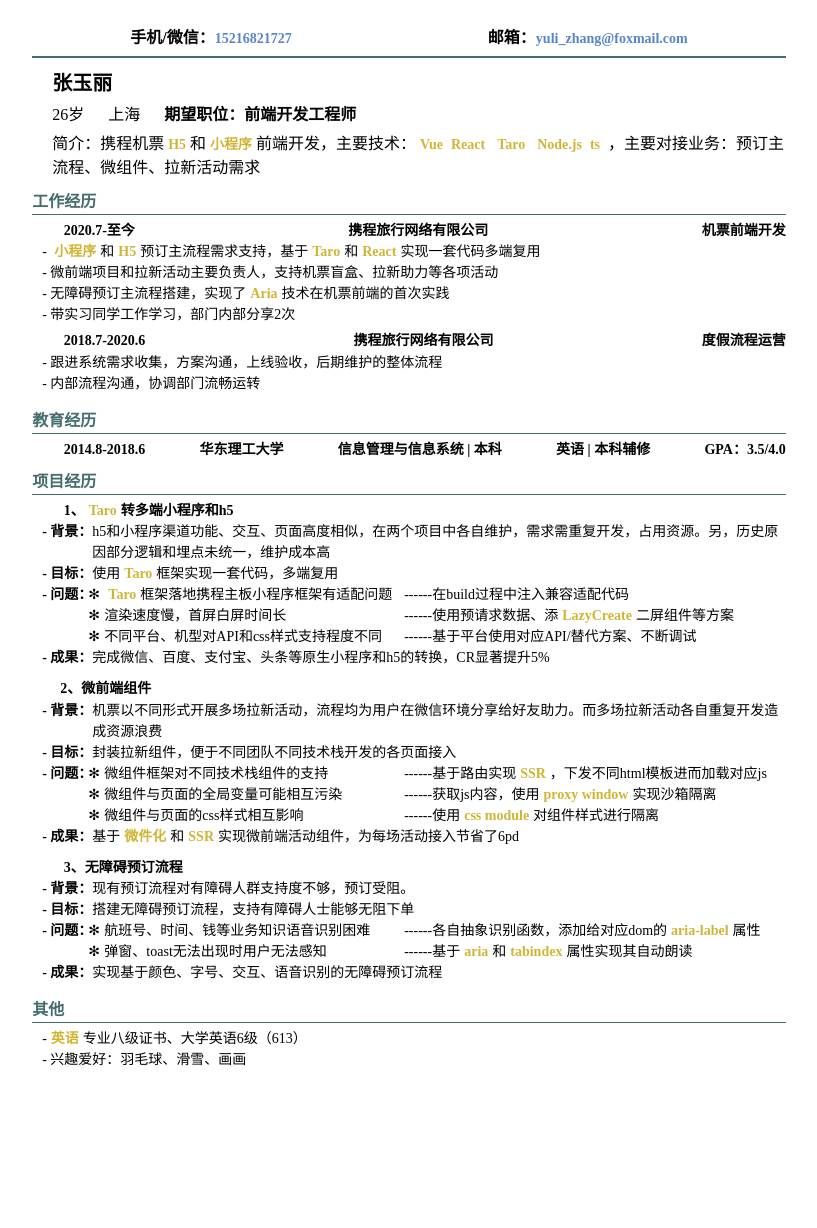
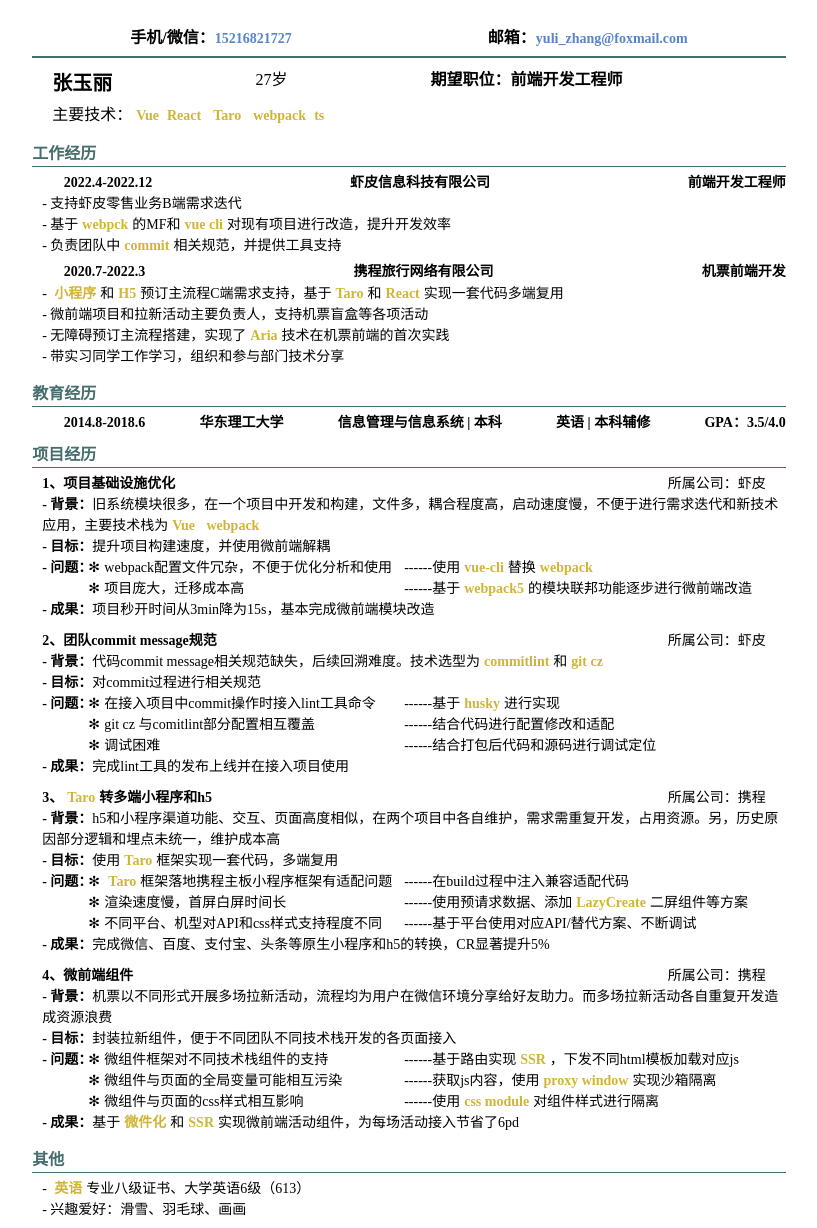
Before and after one commit to SuperPowerZhang/Personal, a website built with Parcel: page src/index.html in a window 1280 px wide. Shown: the whole page, without its empty margins (231-1048 px from the left). Before the commit the page ends 1115 px from the top, so only its background shows below. Built offline with nearby package versions, Linux system fonts and the light colour scheme.

Commit message:
update content

```diff
--- a/src/index.css
+++ b/src/index.css
@@ -1,80 +1,89 @@
-
 body {
   max-width: 210mm;
   max-height: 297mm;
   font-size: 16px;
   line-height: 1.5;
-    padding:20px 20px  0 20px;
-    margin-left:auto;
-    margin-right:auto;
+  padding: 20px 20px 0 20px;
+  margin-left: auto;
+  margin-right: auto;
 }
-@media(max-width: 500px){
+
+@media(max-width: 500px) {
   body {
     font-size: 14px;
     padding: 12px;
   }
 }
-body  em{
-  color:rgb(208, 181, 52);
-  margin-left:4px;
-  margin-right:4px;
+
+body em {
+  color: rgb(208, 181, 52);
+  margin-left: 4px;
+  margin-right: 4px;
   font-weight: 600;
   font-size: 14px;
 }
 
 header {
-    display:flex;
-    flex-wrap:wrap ;
-    font-weight:600;
-    justify-content:space-between;
-   border-bottom :2px solid rgb(69, 109, 109);
+  display: flex;
+  flex-wrap: wrap;
+  font-weight: 600;
+  justify-content: space-between;
+  border-bottom: 2px solid rgb(69, 109, 109);
 
 }
-header li{
-  display:inline-block;
-  padding:6px;
+
+header li {
+  display: inline-block;
+  padding: 6px;
   text-align: center;
 
 }
-@media(max-width: 500px){
-    header li{
-        padding:6px;
+
+@media(max-width: 500px) {
+  header li {
+    padding: 6px;
   }
 }
+
 header li a {
   font-size: 14px;
-    color:rgb(88, 132, 202)
+  color: rgb(88, 132, 202)
 }
 
 
 .intro {
-    display:flex;
+  display: flex;
   margin-top: 5px;
-    justify-content:flex-start;
+  justify-content: flex-start;
 }
-@media(max-width: 500px){
+
+@media(max-width: 500px) {
   .intro {
     flex-direction: column;
     justify-content: center;
   }
+
   header li a {
     font-size: 12px;
   }
 }
+
 .img {
-    display:inline-block;
+  display: inline-block;
   width: 100px;
   height: 145px;
 }
-@media(max-width: 500px){
+
+@media(max-width: 500px) {
   .img {
     margin-left: auto;
     margin-right: auto;
   }
 }
+
 .info {
-  flex:1;
-  margin-left:20px;
+  flex: 1;
+  margin-left: 20px;
 }
 
 .info p {
@@ -85,20 +94,28 @@ header li a {
   font-size: 20px;
   font-weight: 600;
 }
-@media(max-width: 500px){
-    .info{
-        margin-left:10px;
-        margin-right:10px;
+
+@media(max-width: 500px) {
+  .info {
+    margin-left: 10px;
+    margin-right: 10px;
 
   }
+
   .info .name {
     font-size: 18px;
   }
 }
 
+.info .basic {
+  display: flex;
+  flex-direction: row;
+  justify-content: space-between;
+}
+
 .info .basic span {
   display: inline-block;
-    padding-right:20px;
+  padding-right: 20px;
 }
 
 .info .job {
@@ -108,18 +125,20 @@ header li a {
 .intro img {
   width: 100px;
 }
-section{
-  margin-top:10px;
+
+section {
+  margin-top: 10px;
 }
 
-section a{
-  color:rgb(1, 175, 210);
+section a {
+  color: rgb(1, 175, 210);
 
 }
+
 section .header {
   font-size: 16px;
   font-weight: 600;
-    color:rgb(69, 109, 109);
+  color: rgb(69, 109, 109);
   border-bottom: solid 1px rgb(69, 109, 109);
 }
 
@@ -127,42 +146,65 @@ section .body ul li {
   /* margin-top:6px; */
 }
 
-section .body ul li  h4{
-  font-size:14px;
+.program .body .content h4 {
+  display: flex;
+  flex-direction: row;
+  justify-content: space-between;
+}
+
+.program .body .content h4 span {
+  display: inline-block;
+  margin-right: 20px;
+  font-weight: 400;
+  font-size: 14px;
+}
+
+section .body ul li h4 {
+  font-size: 14px;
   font-weight: 600;
 }
-@media(max-width: 500px){
-    section{
-        margin-top:6px;
+
+@media(max-width: 500px) {
+  section {
+    margin-top: 6px;
   }
+
   section .header {
     font-size: 14px;
   }
 
 }
-section .body ul li  {
+
+section .body ul li {
   display: flex;
   justify-content: space-between;
-    flex-wrap:wrap ;
+  flex-wrap: wrap;
 }
+
+.program .body .content ul li p {
+  display: flex;
+  flex-direction: row;
+  justify-content: flex-start;
+}
+
 section .body ul li a {
   display: inline-block;
   padding: 10px;
 }
-@media(max-width: 500px){
+
+@media(max-width: 500px) {
   section .body ul li a {
     padding: 4px;
   }
 }
 
 section .body ul li .content {
-    margin-top:5px;
-    flex-grow:1;
+  margin-top: 5px;
+  flex-grow: 1;
   margin-left: 10px;
-
 }
 
-.program  img {
+.program img {
   width: 110px;
   height: 110px;
 }
@@ -171,37 +213,36 @@ section .body ul li .content {
   margin-left: 10px;
 }
 
-.other  .body .content {
+.other .body .content {
   margin-left: 10px;
 }
-.body .content .description{
+
+.body .content .description {
   margin-bottom: 5px;
   font-size: 14px;
 }
-.body .content .description div{
+
+.body .content .description div {
   display: flex;
   flex-direction: row;
   justify-content: flex-start;
   align-items: flex-start;
 }
-.body .content .description  p{
-    display: flex;
-    flex-direction: row;
-    justify-content: flex-start;
-    align-items: flex-start;
-}
-.body .content .description strong{
+
+.body .content .description strong {
   font-weight: 600;
   white-space: nowrap;
 }
-.body .content .description .problems{
+
+.body .content .description .problems {
   display: flex;
   flex-direction: column;
   justify-content: flex-start;
   align-items: flex-start;
   width: 100%;
 }
-.body .content .description  .sub-des{
+
+.body .content .description .sub-des {
   width: 100%;
   display: flex;
   flex-direction: row;
@@ -210,68 +251,83 @@ section .body ul li .content {
   position: relative;
   padding-left: 12px;
 }
-.body .content .description  .sub-des i{
+
+.body .content .description .sub-des i {
   display: inline-block;
 }
-.body .content .description  .sub-des .sep{
+
+.body .content .description .sub-des .sep {
   white-space: nowrap;
 }
-.body .content .description  .sub-des i:last-child{
+
+.body .content .description .sub-des i:last-child {
   text-align: right;
 }
-.body .content .description  .sub-des i:first-child{
+
+.body .content .description .sub-des i:first-child {
   width: 44%;
 }
-.body .content .description  .sub-des i:last-child::before{
+
+.body .content .description .sub-des i:last-child::before {
   content: '------';
 }
-@media(max-width: 500px){
-    .body .content .description  .sub-des i:first-child{
+
+@media(max-width: 500px) {
+  .body .content .description .sub-des i:first-child {
     width: 100%;
   }
-    .body .content .description  .sub-des i:last-child{
+
+  .body .content .description .sub-des i:last-child {
     text-align: left;
   }
-    .body .content .description  .sub-des{
+
+  .body .content .description .sub-des {
     width: 100%;
     display: block;
   }
 }
+
 /* .body .content .description  .sub-des i:first-child::after{
 
 } */
-.body .content .description  .sub-des::before{
+.body .content .description .sub-des::before {
   content: '✻';
   position: absolute;
   top: 0;
   left: -4px;
 }
 
-.work{
+.work {
   /* page-break-before:always; */
 }
+
 .icon {
-       width: 1em; height: 1em;
+  width: 1em;
+  height: 1em;
   vertical-align: -0.15em;
   fill: currentColor;
   overflow: hidden;
-       font-size:18px;
+  font-size: 18px;
 }
-.edu .body   h4{
-    display:flex;
-    flex-wrap:wrap ;
-    justify-content:space-between;
+
+.edu .body h4 {
+  display: flex;
+  flex-wrap: wrap;
+  justify-content: space-between;
 }
-.work .body ul li  h4{
-    display:flex;
-    justify-content:space-between;
+
+.work .body ul li h4 {
+  display: flex;
+  justify-content: space-between;
 
 }
-@media(min-width:500px){
-    .program .body ul .moveUp{
+
+@media(min-width:500px) {
+  .program .body ul .moveUp {
     margin-top: -5px;
   }
 }
-    .other{
+
+.other {
   padding-bottom: 40px;
 }
--- a/src/index.html
+++ b/src/index.html
@@ -19,15 +19,14 @@
   </header>
   <section class="intro">
     <div class="info">
-      <p class="name">张玉丽</p>
       <p class="basic">
-        <span>26岁</span>
-        <span>上海</span>
-        <span class="job">期望职位：前端开发工程师</span>
+        <span class="name">张玉丽</span>
+        <span> 27岁</span>
+        <span class="job"> 期望职位：前端开发工程师</span>
+        <span class="empty"></span>
+      <p class="selfintro">
+        主要技术：<em>Vue</em><em>React</em><em><em>Taro</em></em><em>webpack</em><em>ts</em>
       </p>
-      <p class="selfintro">
-        简介：携程机票<em>H5</em>和<em>小程序</em>前端开发，主要技术：<em>Vue</em><em>React</em><em><em>Taro</em></em><em>Node.js</em><em>ts</em>
-        ，主要对接业务：预订主流程、微组件、拉新活动需求
       </p>
     </div>
   </section>
@@ -39,25 +38,26 @@
           <div class="content">
             <h4><span><svg class="icon" aria-hidden="true">
                   <use xlink:href="#icon-gongzuotai"></use>
-                </svg> 2020.7-至今</span>
+                </svg> 2022.4-2022.12</span>
+              <span>虾皮信息科技有限公司</span>
+              <span>前端开发工程师</span>
+            </h4>
+            <div class="description">
+              <p><span>- 支持虾皮零售业务B端需求迭代</span></p>
+              <p><span>- 基于<em>webpck</em>的MF和<em>vue cli</em>对现有项目进行改造，提升开发效率</span></p>
+              <p><span>- 负责团队中<em>commit</em>相关规范，并提供工具支持</span></p>
+            </div>
+            <h4><span><svg class="icon" aria-hidden="true">
+                  <use xlink:href="#icon-gongzuotai"></use>
+                </svg> 2020.7-2022.3</span>
               <span>携程旅行网络有限公司</span>
               <span>机票前端开发</span>
             </h4>
             <div class="description">
-              <p><span>- <em>小程序</em>和<em>H5</em>预订主流程需求支持，基于<em>Taro</em>和<em>React</em>实现一套代码多端复用</span></p>
-              <p><span>- 微前端项目和拉新活动主要负责人，支持机票盲盒、拉新助力等各项活动</span></p>
+              <p><span>- <em>小程序</em>和<em>H5</em>预订主流程C端需求支持，基于<em>Taro</em>和<em>React</em>实现一套代码多端复用</span></p>
+              <p><span>- 微前端项目和拉新活动主要负责人，支持机票盲盒等各项活动</span></p>
               <p><span>- 无障碍预订主流程搭建，实现了<em>Aria</em>技术在机票前端的首次实践</span></p>
-              <p><span>- 带实习同学工作学习，部门内部分享2次</span></p>
-            </div>
-            <h4><span><svg class="icon" aria-hidden="true">
-                  <use xlink:href="#icon-gongzuotai"></use>
-                </svg> 2018.7-2020.6</span>
-              <span>携程旅行网络有限公司</span>
-              <span>度假流程运营</span>
-            </h4>
-            <div class="description">
-              <p><span>- 跟进系统需求收集，方案沟通，上线验收，后期维护的整体流程</span></p>
-              <p><span>- 内部流程沟通，协调部门流畅运转</span></p>
+              <p><span>- 带实习同学工作学习，组织和参与部门技术分享</span></p>
             </div>
           </div>
         </li>
@@ -89,17 +89,55 @@
       <ul>
         <li>
           <div class="content">
-            <h4><svg class="icon" aria-hidden="true">
-                <use xlink:href="#icon-face"></use>
-              </svg> 1、<em>Taro</em>转多端小程序和h5</h4>
+            <h4> 1、项目基础设施优化<span>所属公司：虾皮</span> </h4>
             <div class="description">
-              <p><strong>- 背景：</strong>h5和小程序渠道功能、交互、页面高度相似，在两个项目中各自维护，需求需重复开发，占用资源。另，历史原因部分逻辑和埋点未统一，维护成本高</p>
+              <p><strong>- 背景：</strong>旧系统模块很多，在一个项目中开发和构建，文件多，耦合程度高，启动速度慢，不便于进行需求迭代和新技术应用，主要技术栈为<em>Vue</em><em>
+                  webpack</em></p>
+              <p><strong>- 目标：</strong>提升项目构建速度，并使用微前端解耦</p>
+              <div>
+                <strong>- 问题：</strong>
+                <div class="problems">
+                  <p class="sub-des"><i>webpack配置文件冗杂，不便于优化分析和使用</i><i>使用<em>vue-cli</em>替换<em>webpack</em></i></p>
+                  <p class="sub-des"><i>项目庞大，迁移成本高</i><i>基于<em>webpack5</em>的模块联邦功能逐步进行微前端改造</i></p>
+                </div>
+              </div>
+              <p><strong>- 成果：</strong>项目秒开时间从3min降为15s，基本完成微前端模块改造</p>
+            </div>
+          </div>
+        </li>
+        <li>
+          <div class="content">
+            <h4>2、团队commit message规范 <span>所属公司：虾皮</span></h4>
+            <div class="description">
+              <p><strong>- 背景：</strong>代码commit message相关规范缺失，后续回溯难度。技术选型为<em>commitlint</em>和<em>git cz</em></p>
+              <p><strong>- 目标：</strong>对commit过程进行相关规范</p>
+              <div>
+                <strong>- 问题：</strong>
+                <div class="problems">
+                  <p class="sub-des"><i>在接入项目中commit操作时接入lint工具命令</i><i>基于<em>husky</em>进行实现</i></p>
+                  <p class="sub-des"><i>git cz 与comitlint部分配置相互覆盖 </i><i>结合代码进行配置修改和适配</i></p>
+                  <p class="sub-des"><i>调试困难</i><i>结合打包后代码和源码进行调试定位</i></p>
+                </div>
+              </div>
+              <p><strong>- 成果：</strong>完成lint工具的发布上线并在接入项目使用</p>
+            </div>
+          </div>
+        </li>
+        <li>
+          <div class="content">
+            <h4>
+              <p>3、<em>Taro</em>转多端小程序和h5</p><span>所属公司：携程</span>
+            </h4>
+            <div class="description">
+              <p><strong>-
+                  背景：</strong>h5和小程序渠道功能、交互、页面高度相似，在两个项目中各自维护，需求需重复开发，占用资源。另，历史原因部分逻辑和埋点未统一，维护成本高</em>
+              </p>
               <p><strong>- 目标：</strong>使用<em>Taro</em>框架实现一套代码，多端复用</p>
               <div>
                 <strong>- 问题：</strong>
                 <div class="problems">
                   <p class="sub-des"><i><em>Taro</em>框架落地携程主板小程序框架有适配问题</i><i>在build过程中注入兼容适配代码</i></p>
-                  <p class="sub-des"><i>渲染速度慢，首屏白屏时间长</i><i>使用预请求数据、添<em>LazyCreate</em>二屏组件等方案</i></p>
+                  <p class="sub-des"><i>渲染速度慢，首屏白屏时间长</i><i>使用预请求数据、添加<em>LazyCreate</em>二屏组件等方案</i></p>
                   <p class="sub-des"><i>不同平台、机型对API和css样式支持程度不同</i><i>基于平台使用对应API/替代方案、不断调试</i></p>
                 </div>
               </div>
@@ -109,16 +147,14 @@
         </li>
         <li>
           <div class="content">
-            <h4><svg class="icon" aria-hidden="true">
-                <use xlink:href="#icon-zhangdan"></use>
-              </svg>2、微前端组件</h4>
+            <h4>4、微前端组件 <span>所属公司：携程</span></h4>
             <div class="description">
               <p><strong>- 背景：</strong>机票以不同形式开展多场拉新活动，流程均为用户在微信环境分享给好友助力。而多场拉新活动各自重复开发造成资源浪费
               <p><strong>- 目标：</strong>封装拉新组件，便于不同团队不同技术栈开发的各页面接入 </p>
               <div>
                 <strong>- 问题：</strong>
                 <div class="problems">
-                  <p class="sub-des"><i>微组件框架对不同技术栈组件的支持</i><i>基于路由实现<em>SSR</em>，下发不同html模板进而加载对应js</i></p>
+                  <p class="sub-des"><i>微组件框架对不同技术栈组件的支持</i><i>基于路由实现<em>SSR</em>，下发不同html模板加载对应js</i></p>
                   <p class="sub-des"><i>微组件与页面的全局变量可能相互污染</i><i>获取js内容，使用<em>proxy window</em>实现沙箱隔离</i></p>
                   <p class="sub-des"><i>微组件与页面的css样式相互影响</i><i>使用<em>css module</em>对组件样式进行隔离</i></p>
                 </div>
@@ -126,26 +162,6 @@
               <p><strong>- 成果：</strong>基于<em>微件化</em>和<em>SSR</em>实现微前端活动组件，为每场活动接入节省了6pd</p>
             </div>
         </li>
-        <li>
-        <li>
-          <div class="content">
-            <h4><svg class="icon" aria-hidden="true">
-                <use xlink:href="#icon-huadian-xiangrikui"></use>
-              </svg> 3、无障碍预订流程</h4>
-            <div class="description">
-              <p><strong>- 背景：</strong>现有预订流程对有障碍人群支持度不够，预订受阻。</p>
-              <p><strong>- 目标：</strong>搭建无障碍预订流程，支持有障碍人士能够无阻下单</p>
-              <div>
-                <strong>- 问题：</strong>
-                <div class="problems">
-                  <p class="sub-des"><i>航班号、时间、钱等业务知识语音识别困难</i><i>各自抽象识别函数，添加给对应dom的<em>aria-label</em>属性</i></p>
-                  <p class="sub-des"><i>弹窗、toast无法出现时用户无法感知</i><i>基于<em>aria</em>和<em>tabindex</em>属性实现其自动朗读</i></p>
-                </div>
-              </div>
-              <p><strong>- 成果：</strong>实现基于颜色、字号、交互、语音识别的无障碍预订流程</p>
-            </div>
-        </li>
-        <li>
       </ul>
     </div>
   </section>
@@ -158,7 +174,7 @@
           <div class="content">
             <div class="description">
               <p>- <em>英语</em>专业八级证书、大学英语6级（613）</p>
-              <p>- 兴趣爱好：羽毛球、滑雪、画画</p>
+              <p>- 兴趣爱好：滑雪、羽毛球、画画</p>
             </div>
           </div>
         </li>
```
Lines whose indentation alone changed are shown as unchanged.
